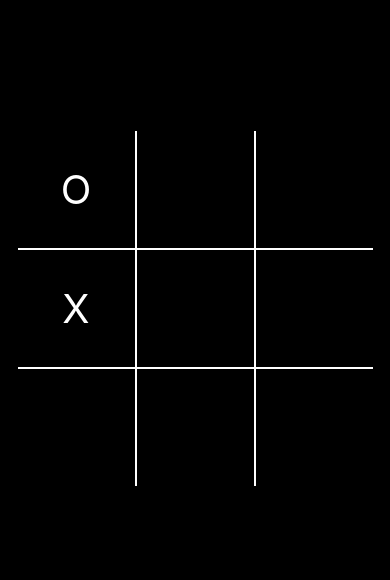
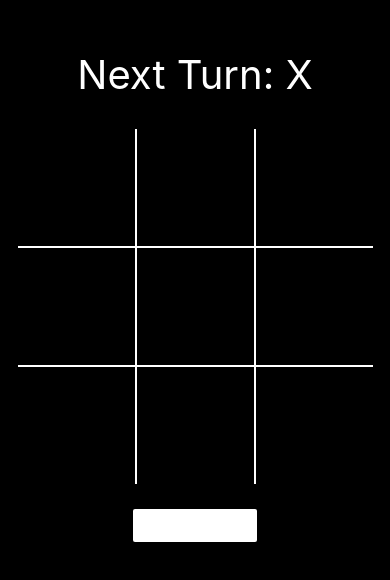
Before and after one commit to mishroom/tictactoe-reactnative, a React Native app: screen / in a window 390 px wide. Shown: the part 114-694 px from the top of the page. Built offline with nearby package versions, Linux system fonts and the light colour scheme.

Commit message:
added moves, and restart

```diff
--- a/App.js
+++ b/App.js
@@ -5,68 +5,198 @@ import {
   View,
   Dimensions,
   TouchableOpacity,
-  Alert,
+  Button,
 } from 'react-native'
 
 let DeviceWidth = Dimensions.get('window').width
 
 export default class App extends React.Component {
+  constructor(props) {
+    super(props)
+    this.state = {
+      nextTurn: 'X',
+      gridData: [
+        {
+          position: 1,
+          value: null,
+          style: { marginBottom: 2 },
+          addMove: this.addMove.bind(this),
+        },
+        {
+          position: 2,
+          value: null,
+          style: { marginBottom: 2 },
+          addMove: this.addMove.bind(this),
+        },
+        {
+          position: 3,
+          value: null,
+          addMove: this.addMove.bind(this),
+        },
+        {
+          position: 4,
+          value: null,
+          style: { marginBottom: 2, marginLeft: 2 },
+          addMove: this.addMove.bind(this),
+        },
+        {
+          position: 5,
+          value: null,
+          style: { marginBottom: 2, marginLeft: 2 },
+          addMove: this.addMove.bind(this),
+        },
+        {
+          position: 6,
+          value: null,
+          style: { marginLeft: 2 },
+          addMove: this.addMove.bind(this),
+        },
+        {
+          position: 7,
+          value: null,
+          style: { marginBottom: 2, marginLeft: 2 },
+          addMove: this.addMove.bind(this),
+        },
+        {
+          position: 8,
+          value: null,
+          style: { marginBottom: 2, marginLeft: 2 },
+          addMove: this.addMove.bind(this),
+        },
+        {
+          position: 9,
+          value: null,
+          style: { marginLeft: 2 },
+          addMove: this.addMove.bind(this),
+        },
+      ],
+    }
+  }
+
+  addMove(index) {
+    // this.setState({gridData[index].value : this.state.nextTurn})
+    let gridData = this.state.gridData
+    let item = gridData[index]
+    item.value = this.state.nextTurn
+    this.setState({
+      gridData: gridData,
+      nextTurn: this.state.nextTurn === 'X' ? 'O' : 'X',
+    })
+  }
+
+  restartGame() {
+    this.setState({
+      gridData: [
+        {
+          position: 1,
+          value: null,
+          style: { marginBottom: 2 },
+          addMove: this.addMove.bind(this),
+        },
+        {
+          position: 2,
+          value: null,
+          style: { marginBottom: 2 },
+          addMove: this.addMove.bind(this),
+        },
+        {
+          position: 3,
+          value: null,
+          addMove: this.addMove.bind(this),
+        },
+        {
+          position: 4,
+          value: null,
+          style: { marginBottom: 2, marginLeft: 2 },
+          addMove: this.addMove.bind(this),
+        },
+        {
+          position: 5,
+          value: null,
+          style: { marginBottom: 2, marginLeft: 2 },
+          addMove: this.addMove.bind(this),
+        },
+        {
+          position: 6,
+          value: null,
+          style: { marginLeft: 2 },
+          addMove: this.addMove.bind(this),
+        },
+        {
+          position: 7,
+          value: null,
+          style: { marginBottom: 2, marginLeft: 2 },
+          addMove: this.addMove.bind(this),
+        },
+        {
+          position: 8,
+          value: null,
+          style: { marginBottom: 2, marginLeft: 2 },
+          addMove: this.addMove.bind(this),
+        },
+        {
+          position: 9,
+          value: null,
+          style: { marginLeft: 2 },
+          addMove: this.addMove.bind(this),
+        },
+      ],
+    })
+  }
+
   renderBoard() {
-    let arr = new Array(9)
     let DeviceWidth = Dimensions.get('window').width
     return (
       <View style={styles.grid}>
         <View>
-          <GridItem position={1} value={'O'} style={{ marginBottom: 2 }} />
-          <GridItem position={2} value={'X'} style={{ marginBottom: 2 }} />
-          <GridItem position={3} value={null} style={styles.item} />
+          <GridItem state={this.state.gridData[0]} index={0} />
+          <GridItem state={this.state.gridData[1]} index={1} />
+          <GridItem state={this.state.gridData[2]} index={2} />
         </View>
         <View>
-          <GridItem
-            position={4}
-            value={null}
-            style={{ marginBottom: 2, marginLeft: 2 }}
-          />
-          <GridItem
-            position={5}
-            value={null}
-            style={{ marginBottom: 2, marginLeft: 2 }}
-          />
-          <GridItem position={6} value={null} style={{ marginLeft: 2 }} />
+          <GridItem state={this.state.gridData[3]} index={3} />
+          <GridItem state={this.state.gridData[4]} index={4} />
+          <GridItem state={this.state.gridData[5]} index={5} />
         </View>
         <View>
-          <GridItem
-            position={7}
-            value={null}
-            style={{ marginBottom: 2, marginLeft: 2 }}
-          />
-          <GridItem
-            position={8}
-            value={null}
-            style={{ marginBottom: 2, marginLeft: 2 }}
-          />
-          <GridItem position={9} value={null} style={{ marginLeft: 2 }} />
+          <GridItem state={this.state.gridData[6]} index={6} />
+          <GridItem state={this.state.gridData[7]} index={7} />
+          <GridItem state={this.state.gridData[8]} index={8} />
         </View>
       </View>
     )
   }
   render() {
-    return <View style={styles.container}>{this.renderBoard()}</View>
+    return (
+      <View style={styles.container}>
+        <Text style={[styles.text, { marginBottom: 30 }]}>
+          Next Turn: {this.state.nextTurn}
+        </Text>
+        {this.renderBoard()}
+        <View style={styles.button}>
+          <Button
+            title="Restart Game"
+            color="white"
+            onPress={() => this.restartGame()}
+          />
+        </View>
+      </View>
+    )
   }
 }
 
 class GridItem extends React.Component {
   addMove() {
-    return null
+    this.props.state.value ? null : this.props.state.addMove(this.props.index)
   }
 
   render() {
     return (
       <TouchableOpacity
-        style={[styles.item, this.props.style]}
-        onPress={() => this.addMove.bind(this)}
+        style={[styles.item, this.props.state.style]}
+        onPress={() => this.addMove()}
       >
-        <Text style={styles.text}>{this.props.value}</Text>
+        <Text style={styles.text}>{this.props.state.value}</Text>
       </TouchableOpacity>
     )
   }
@@ -94,4 +224,7 @@ const styles = StyleSheet.create({
     alignSelf: 'center',
     fontSize: 40,
   },
+  button: {
+    marginVertical: 25,
+  },
 })
```
